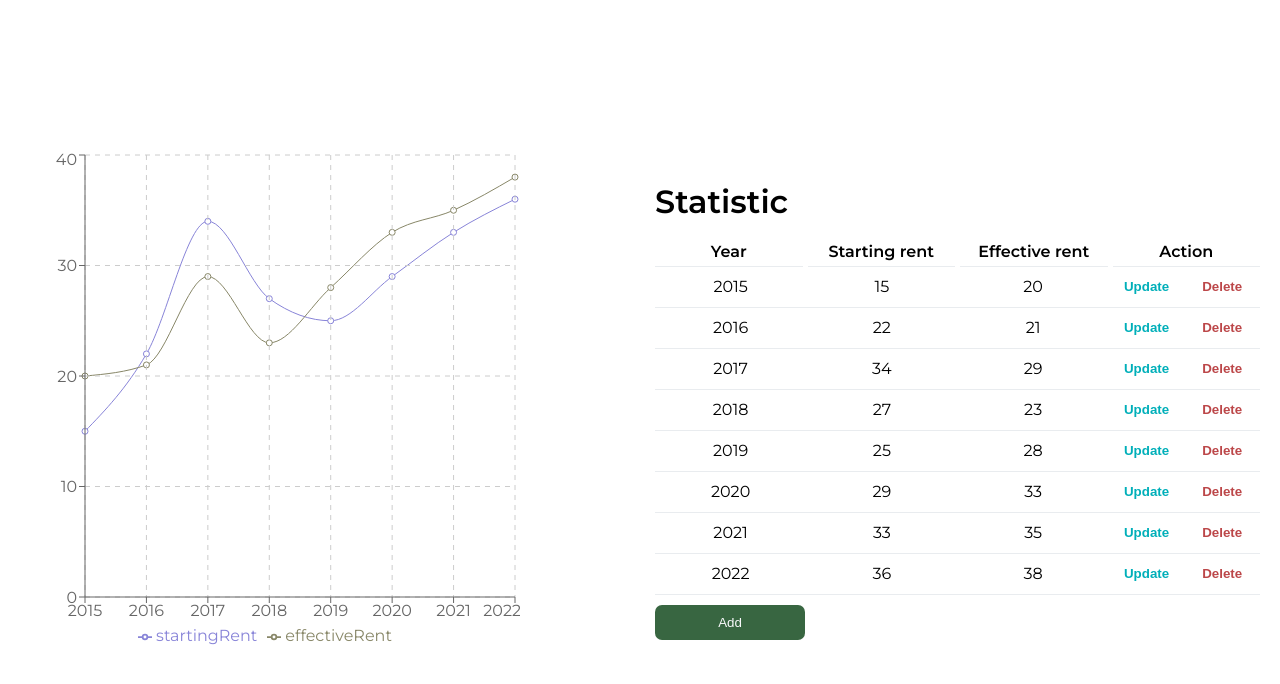
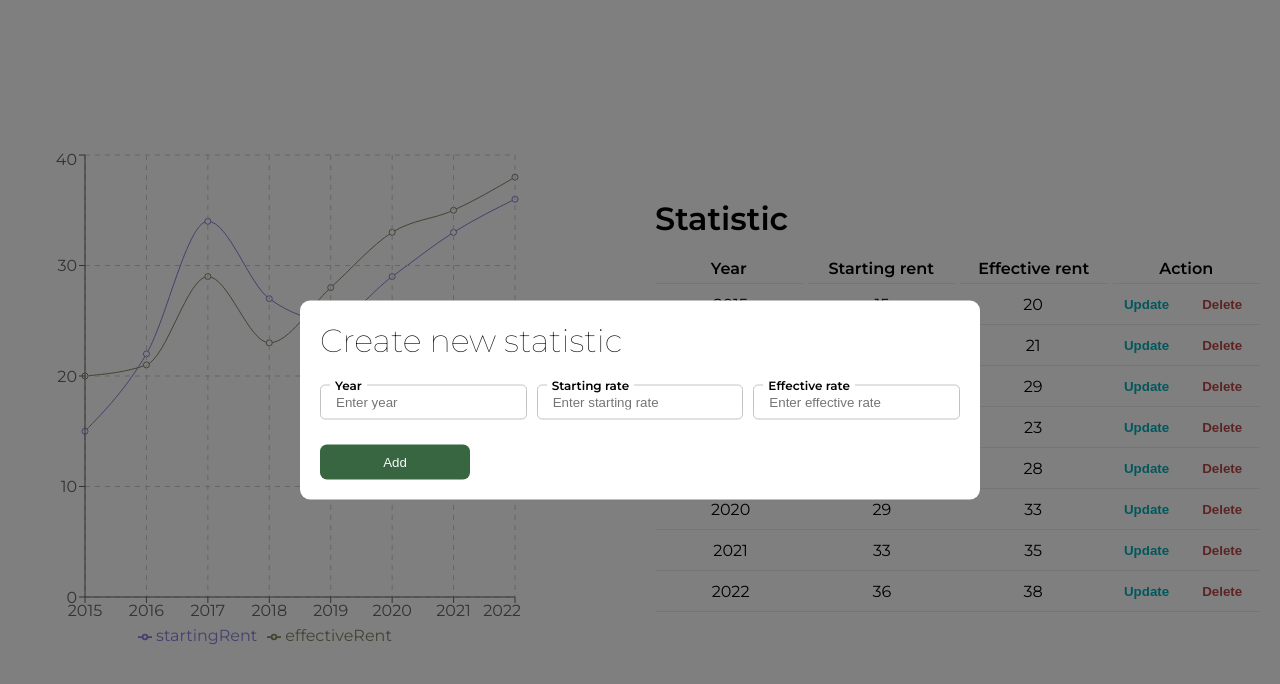
Before and after one commit to abramov-david/Charts-App, a React (Create React App) app: page / in a window 1280 px wide. Shown: the top 684 px of the page. Built offline with nearby package versions, Linux system fonts and the light colour scheme.

Commit message:
Add components CreateStatisticForm and Modal

```diff
--- a/src/App.tsx
+++ b/src/App.tsx
@@ -2,13 +2,25 @@ import React from "react";
 import Charts from "./components/Charts";
 import Table from "./components/table/Table";
 import classes from "./App.module.css";
+import Modal from "./components/UI/Modal";
+import CreateStatisticForm from "./components/CreateStatisticForm";
 
 function App() {
   return (
-    <div className={classes.app}>
-      <Charts />
-      <Table />
-    </div>
+    <>
+      <Modal
+        title="Create new statistic"
+        onClose={() => {
+          "Close it bitch";
+        }}
+      >
+        <CreateStatisticForm />
+      </Modal>
+      <div className={classes.app}>
+        <Charts />
+        <Table />
+      </div>
+    </>
   );
 }
 
--- /dev/null
+++ b/src/components/CreateStatisticForm.module.css
@@ -0,0 +1,33 @@
+.inputs {
+  display: flex;
+  align-items: center;
+  justify-content: space-between;
+  column-gap: 10px;
+  margin-bottom: 25px;
+  gap: 10px;
+}
+
+.inputItem {
+  position: relative;
+  flex-basis: 33.33%;
+}
+
+.inputItem input {
+  height: 35px;
+  padding-left: 15px;
+  border-radius: 5px;
+  outline: none;
+  border: 1px solid #c1c4c7;
+  width: 100%;
+  box-sizing: border-box;
+}
+
+.inputItem label {
+  position: absolute;
+  top: -7px;
+  left: 10px;
+  background-color: white;
+  font-size: 12px;
+  padding: 0 5px;
+  font-weight: 600;
+}
--- /dev/null
+++ b/src/components/CreateStatisticForm.tsx
@@ -0,0 +1,52 @@
+import React from "react";
+import { useRef } from "react";
+import classes from "./CreateStatisticForm.module.css";
+import Button from "./UI/Button";
+
+export default function CreateStatisticForm() {
+  const userYear = useRef<HTMLInputElement>(null);
+  const userSr = useRef<HTMLInputElement>(null);
+  const userEr = useRef<HTMLInputElement>(null);
+
+  const changeHandler = () => {
+    console.log(userYear.current?.value);
+  };
+  return (
+    <form className={classes.form}>
+      <div className={classes.inputs}>
+        <div className={classes.inputItem}>
+          <label htmlFor="year">Year</label>
+          <input
+            type="number"
+            id="year"
+            placeholder="Enter year"
+            onChange={changeHandler}
+            ref={userYear}
+          />
+        </div>
+        <div className={classes.inputItem}>
+          <label htmlFor="sr">Starting rate</label>
+          <input
+            type="number"
+            id="sr"
+            placeholder="Enter starting rate"
+            onChange={changeHandler}
+            ref={userSr}
+          />
+        </div>
+        <div className={classes.inputItem}>
+          <label htmlFor="er">Effective rate</label>
+          <input
+            type="number"
+            id="er"
+            placeholder="Enter effective rate"
+            onChange={changeHandler}
+            ref={userEr}
+          />
+        </div>
+      </div>
+
+      <Button title="Add" click={() => console.log("add")} classBtn="addBtn" />
+    </form>
+  );
+}
--- /dev/null
+++ b/src/components/UI/Modal.module.css
@@ -0,0 +1,29 @@
+.backdrop {
+  position: fixed;
+  background: rgba(0, 0, 0, 0.5);
+  top: 0;
+  right: 0;
+  left: 0;
+  bottom: 0;
+  z-index: 8;
+}
+
+.modal {
+  /* w-[500px] p-5 rounded bg-white absolute top-10 left-1/2 -translate-x-1/2 */
+  width: 50%;
+  padding: 20px;
+  border-radius: 10px;
+  background-color: #ffff;
+  position: absolute;
+  left: 50%;
+  top: 50%;
+  transform: translate(-50%, -50%);
+
+  z-index: 9;
+}
+
+.modal h1 {
+  font-weight: 100;
+  margin: 0;
+  margin-bottom: 25px;
+}
--- /dev/null
+++ b/src/components/UI/Modal.tsx
@@ -0,0 +1,20 @@
+import React from "react";
+import classes from "./Modal.module.css";
+
+interface ModalProps {
+  children: React.ReactNode;
+  title: string;
+  onClose: () => void;
+}
+
+export default function Modal({ children, title, onClose }: ModalProps) {
+  return (
+    <>
+      <div className={classes.backdrop} onClick={onClose} />
+      <div className={classes.modal}>
+        <h1>{title}</h1>
+        {children}
+      </div>
+    </>
+  );
+}
--- a/src/components/table/Table.tsx
+++ b/src/components/table/Table.tsx
@@ -1,5 +1,4 @@
 import React from "react";
-import Button from "../UI/Button";
 import classes from "./Table.module.css";
 import TableItem from "./TableItem";
 
@@ -35,7 +34,6 @@ export default function Table() {
           );
         })}
       </section>
-      <Button title="add" click={() => console.log("add")} classBtn="addBtn" />
     </div>
   );
 }
```
